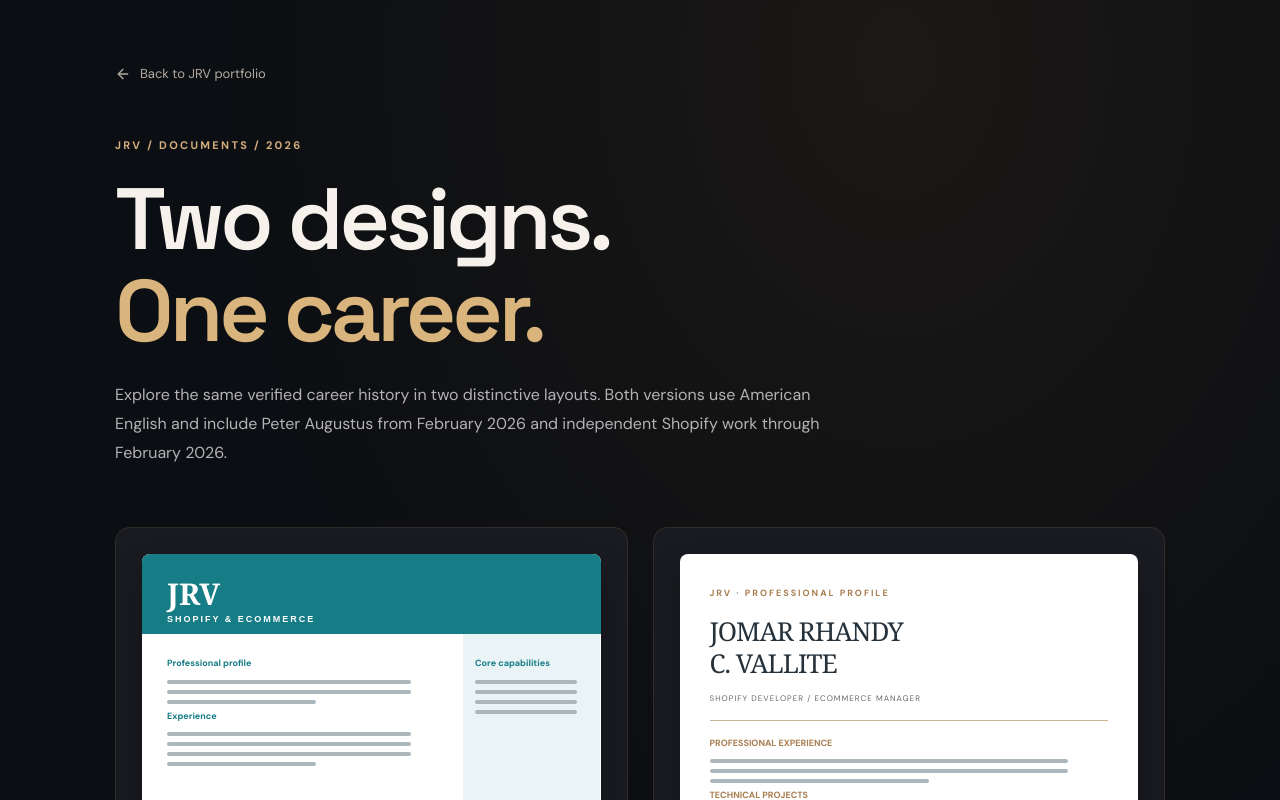
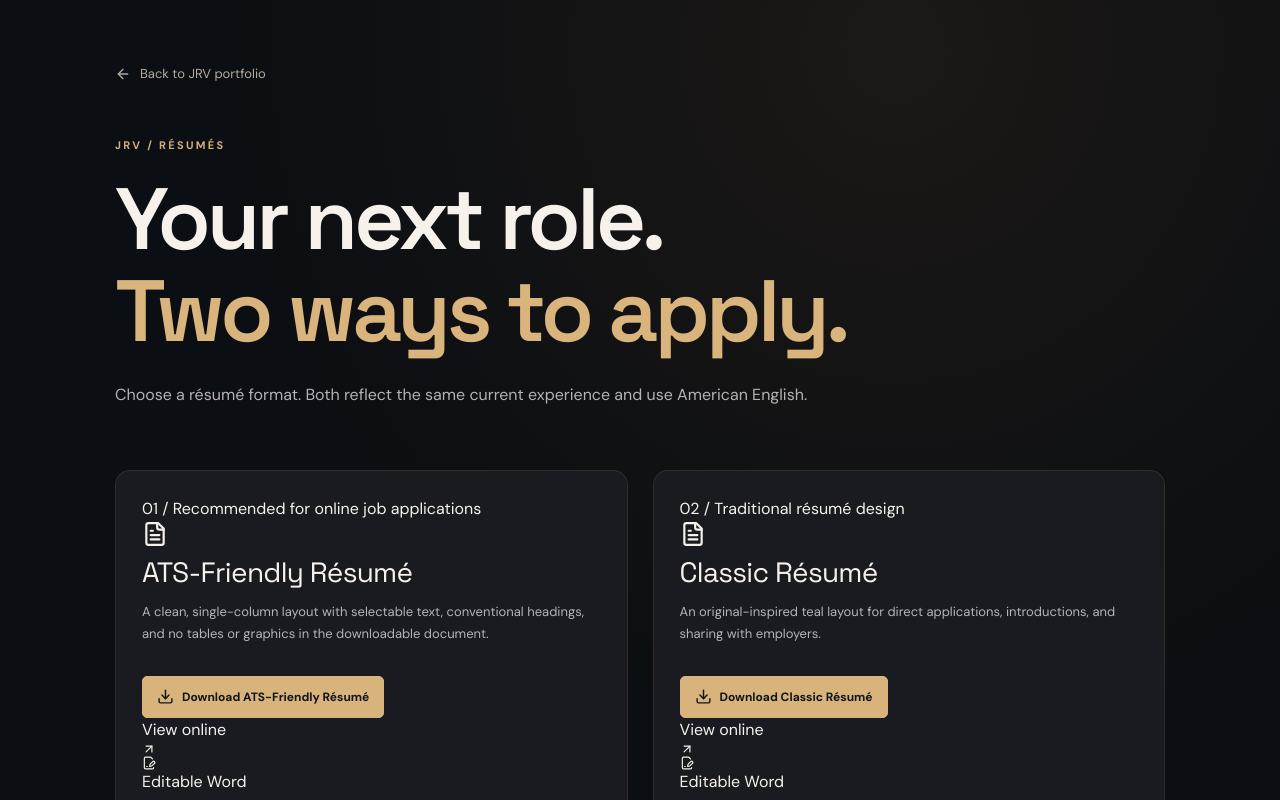
Before and after one commit to bonvallite/developer-portfolio, a Next.js app: page /resume in a window 1280 px wide. Shown: the top 800 px of the page. Built offline with nearby package versions, Linux system fonts and the light colour scheme.

Commit message:
feat(resume): show two prominent ATS-friendly and Classic download buttons

```diff
--- a/app/resume/page.tsx
+++ b/app/resume/page.tsx
@@ -1,8 +1,51 @@
 import Link from 'next/link';
-import { ArrowLeft, ArrowUpRight, FileDown, FilePenLine } from 'lucide-react';
-// The public résumé downloads are generated on demand from resume-data.ts.
-// Older /JRV-Resume.pdf stays available as a separate archived-format URL.
-export default function ResumeIndex(){return <main className="resume-index"><div className="resume-index-wrap"><Link href="/" className="resume-back"><ArrowLeft size={16}/> Back to JRV portfolio</Link><p className="resume-eyebrow">JRV / DOCUMENTS / 2026</p><h1>Two designs.<br/><em>One career.</em></h1><p className="resume-lead">Explore the same verified career history in two distinctive layouts. Both versions use American English and include Peter Augustus from February 2026 and independent Shopify work through February 2026.</p><section className="resume-choice-grid" aria-label="Choose a resume design">
-  <article className="resume-choice-card"><div className="resume-thumb classic-thumb" aria-hidden="true"><div className="thumb-head">JRV<br/><small>SHOPIFY & ECOMMERCE</small></div><div className="thumb-columns"><div><b>Professional profile</b><i/><i/><i className="short"/><b>Experience</b><i/><i/><i/><i className="short"/></div><aside><b>Core capabilities</b><i/><i/><i/><i/></aside></div></div><p className="resume-eyebrow">01 / ORIGINAL-INSPIRED</p><h2>Classic · Teal</h2><p>The original résumé's teal identity and sidebar-inspired composition, refreshed for today's roles.</p><div className="resume-downloads"><Link className="resume-action" href="/resume/classic">Preview design <ArrowUpRight size={15}/></Link><a href="/resume/classic/pdf" className="resume-action ghost"><FileDown size={15}/> PDF</a><a href="/resume/classic/word" className="resume-action ghost"><FilePenLine size={15}/> Word</a></div></article>
-  <article className="resume-choice-card"><div className="resume-thumb modern-thumb" aria-hidden="true"><small>JRV · PROFESSIONAL PROFILE</small><h3>JOMAR RHANDY<br/>C. VALLITE</h3><p>SHOPIFY DEVELOPER / ECOMMERCE MANAGER</p><hr/><b>PROFESSIONAL EXPERIENCE</b><i/><i/><i className="short"/><b>TECHNICAL PROJECTS</b><i/><i/><i className="short"/></div><p className="resume-eyebrow">02 / CONTEMPORARY</p><h2>Modern · Editorial</h2><p>A restrained single-column layout emphasizing Shopify engineering, integrations, and ecommerce leadership.</p><div className="resume-downloads"><Link className="resume-action" href="/resume/modern">Preview design <ArrowUpRight size={15}/></Link><a href="/resume/modern/pdf" className="resume-action ghost"><FileDown size={15}/> PDF</a><a href="/resume/modern/word" className="resume-action ghost"><FilePenLine size={15}/> Word</a></div></article>
- </section><p className="resume-privacy-note">These public downloads contain contact details approved for publication. The pages are marked noindex, but anyone with their URLs can access them.</p></div></main>;}
+import { ArrowLeft, ArrowUpRight, Download, FileText, FilePenLine } from 'lucide-react';
+
+// Only two primary downloads are offered. The ATS-friendly version uses a
+// standard, single-column reading order; Classic retains the teal design.
+// Word files and online previews remain secondary, accessible links.
+// Career content is defined once in resume-data.ts. No generator names appear
+// in either the user-facing page or the exported file's descriptive metadata.
+const choices = [
+  {
+    label: 'ATS-Friendly Résumé',
+    number: '01',
+    route: 'modern',
+    note: 'Recommended for online job applications',
+    description: 'A clean, single-column layout with selectable text, conventional headings, and no tables or graphics in the downloadable document.',
+    className: 'modern',
+  },
+  {
+    label: 'Classic Résumé',
+    number: '02',
+    route: 'classic',
+    note: 'Traditional résumé design',
+    description: 'An original-inspired teal layout for direct applications, introductions, and sharing with employers.',
+    className: 'classic',
+  },
+] as const;
+
+export default function ResumeIndex() {
+ return <main className="resume-index"><div className="resume-index-wrap">
+  <Link href="/" className="resume-back"><ArrowLeft size={16}/> Back to JRV portfolio</Link>
+  <p className="resume-eyebrow">JRV / RÉSUMÉS</p>
+  <h1>Your next role.<br/><em>Two ways to apply.</em></h1>
+  <p className="resume-lead">Choose a résumé format. Both reflect the same current experience and use American English.</p>
+  <section className="resume-choice-grid" aria-label="Download a résumé">
+   {choices.map((item) => <article className="resume-choice-card resume-download-card" key={item.route}>
+     <span className="resume-choice-number">{item.number} / {item.note}</span>
+     <div className={'resume-choice-icon '+item.className}><FileText size={26} aria-hidden="true"/></div>
+     <h2>{item.label}</h2>
+     <p>{item.description}</p>
+     <a className="resume-action resume-action-primary" href={'/resume/'+item.route+'/pdf'}>
+       <Download size={17} aria-hidden="true"/> Download {item.route==='modern'?'ATS-Friendly':'Classic'} Résumé
+     </a>
+     <div className="resume-secondary-links">
+       <Link href={'/resume/'+item.route}>View online <ArrowUpRight size={14}/></Link>
+       <a href={'/resume/'+item.route+'/word'}><FilePenLine size={14}/> Editable Word</a>
+     </div>
+   </article>)}
+  </section>
+  <p className="resume-privacy-note">The online previews and files are public and contain contact details. Search engines are requested not to index these pages or downloads, but the links are not private.</p>
+ </div></main>;
+}
```
